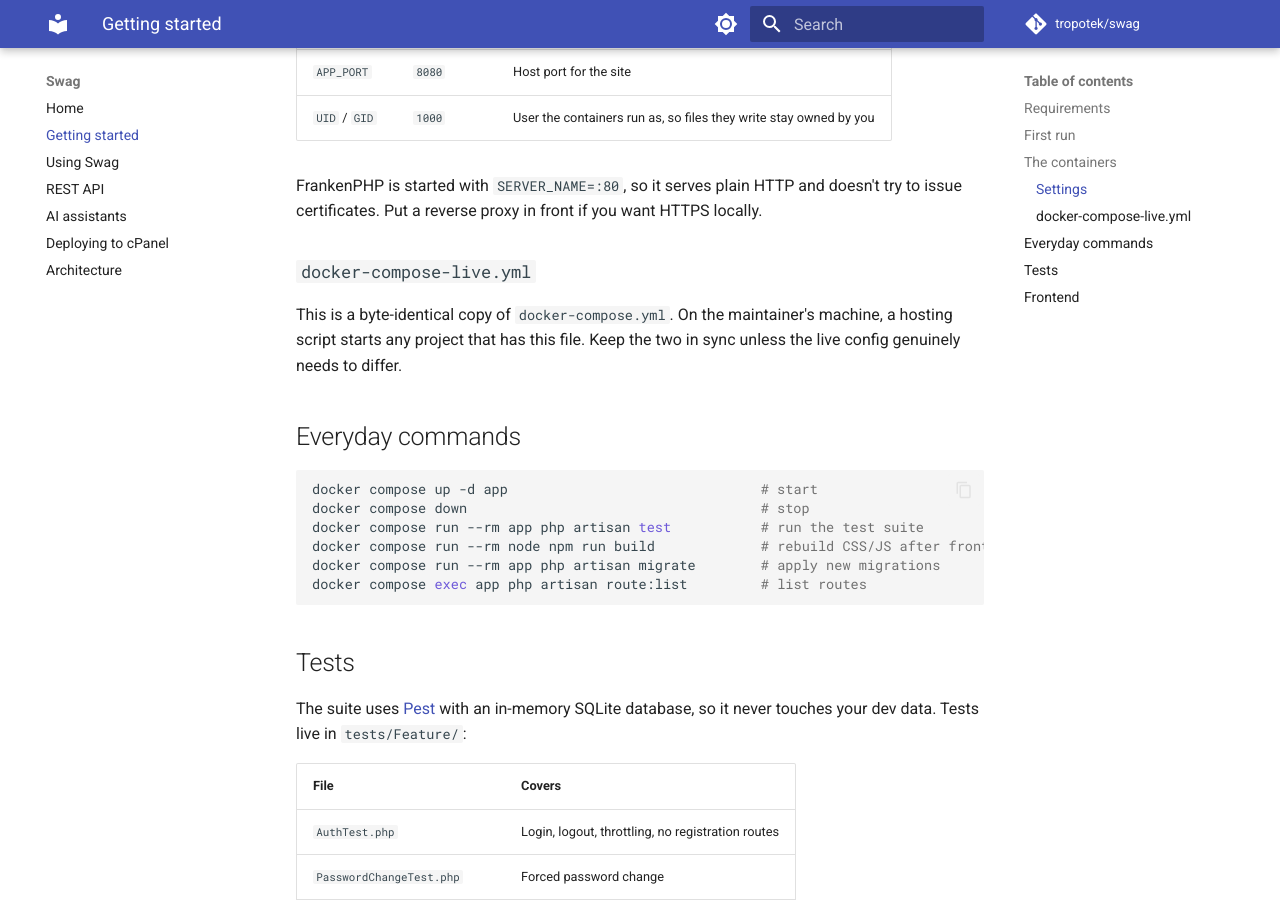
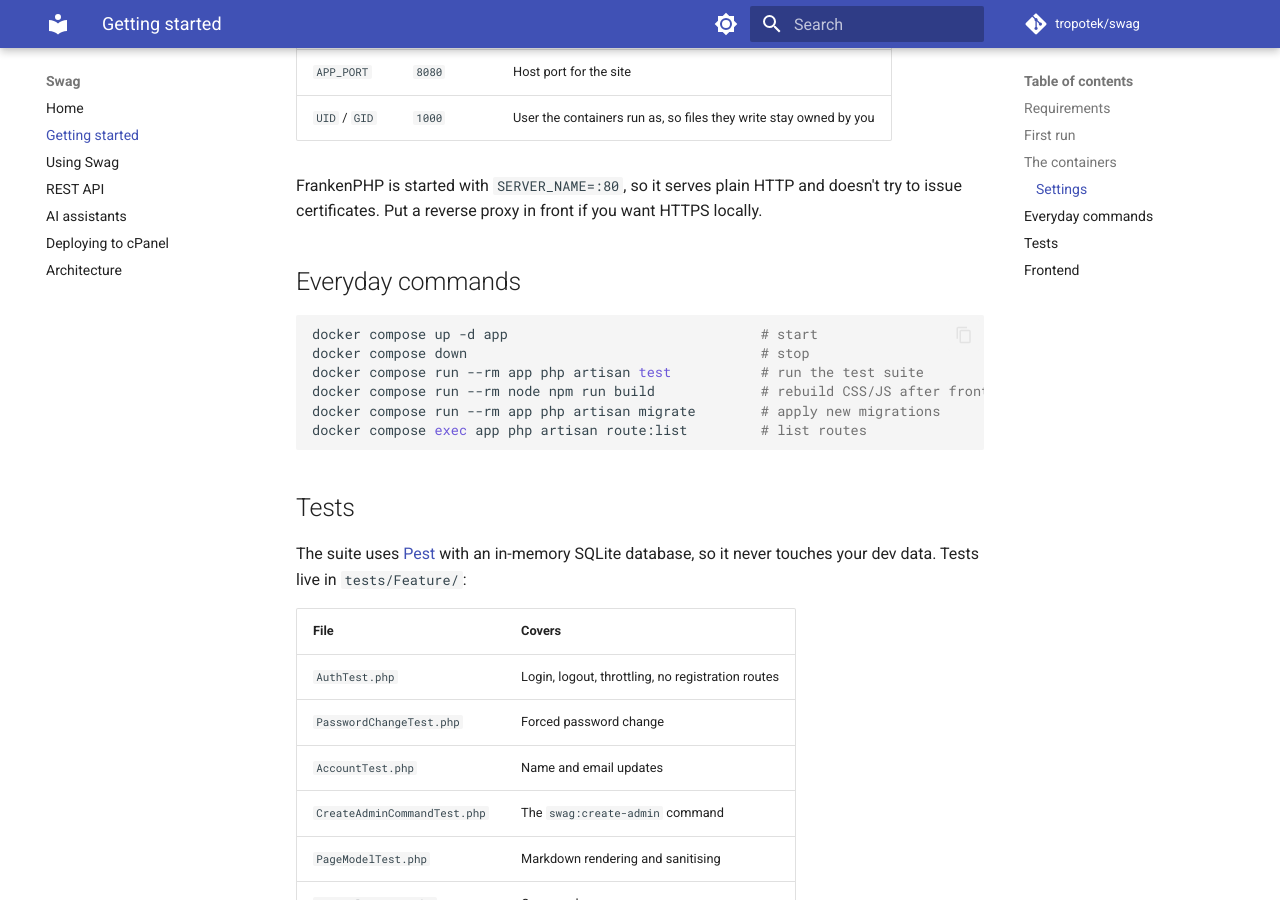
Before and after one commit to tropotek/swag, an MkDocs documentation site: the page built from docs/getting-started.md, in a window 1280 px wide and 900 px high, scrolled down 1266 px. Built offline with MkDocs 1.6.1 and Material for MkDocs 9.7.7, drawn with Linux system fonts in a browser that asks for light colours; comment, search, counter and statistics services are not loaded.

Commit message:
chore: untrack docker-compose-live.yml and name the compose project
The live compose file is machine-specific, so gitignore it (it stays on disk for livesites.sh). Name the dev project 'swag' explicitly and drop the docs section describing the tracked copy.

Co-Authored-By: Claude Sonnet 5.5 <noreply@anthropic.com>

````diff
--- a/docker-compose.yml
+++ b/docker-compose.yml
@@ -1,3 +1,5 @@
+name: swag
+
 services:
   app:
     build:
--- a/docs/getting-started.md
+++ b/docs/getting-started.md
@@ -51,12 +51,6 @@ These are read by Compose from the shell environment or `.env`:
 FrankenPHP is started with `SERVER_NAME=:80`, so it serves plain HTTP and doesn't try to issue
 certificates. Put a reverse proxy in front if you want HTTPS locally.
 
-### `docker-compose-live.yml`
-
-This is a byte-identical copy of `docker-compose.yml`. On the maintainer's machine, a
-hosting script starts any project that has this file. Keep the two in sync unless the live
-config genuinely needs to differ.
-
 ## Everyday commands
 
 ```bash
````
Also changed, not shown: docker-compose-live.yml (deleted, +0 -23 lines), 1 other file.
